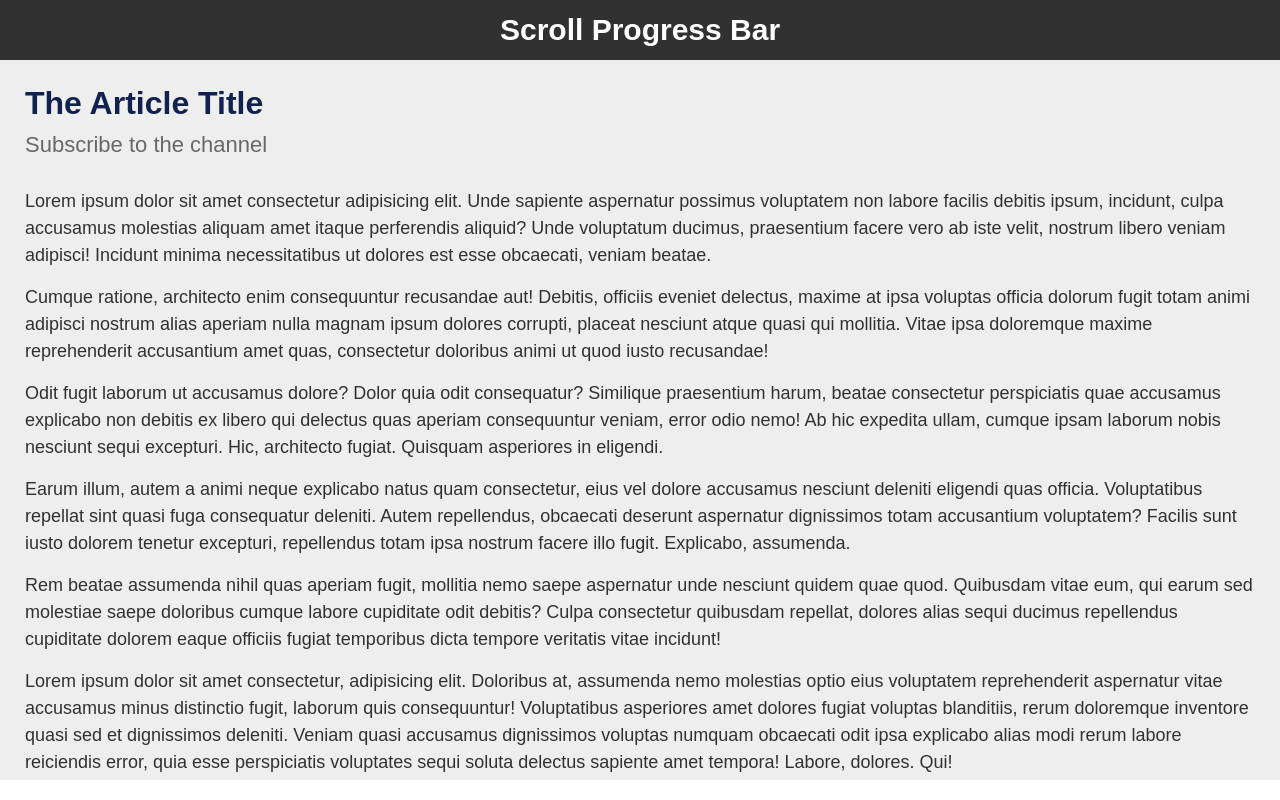
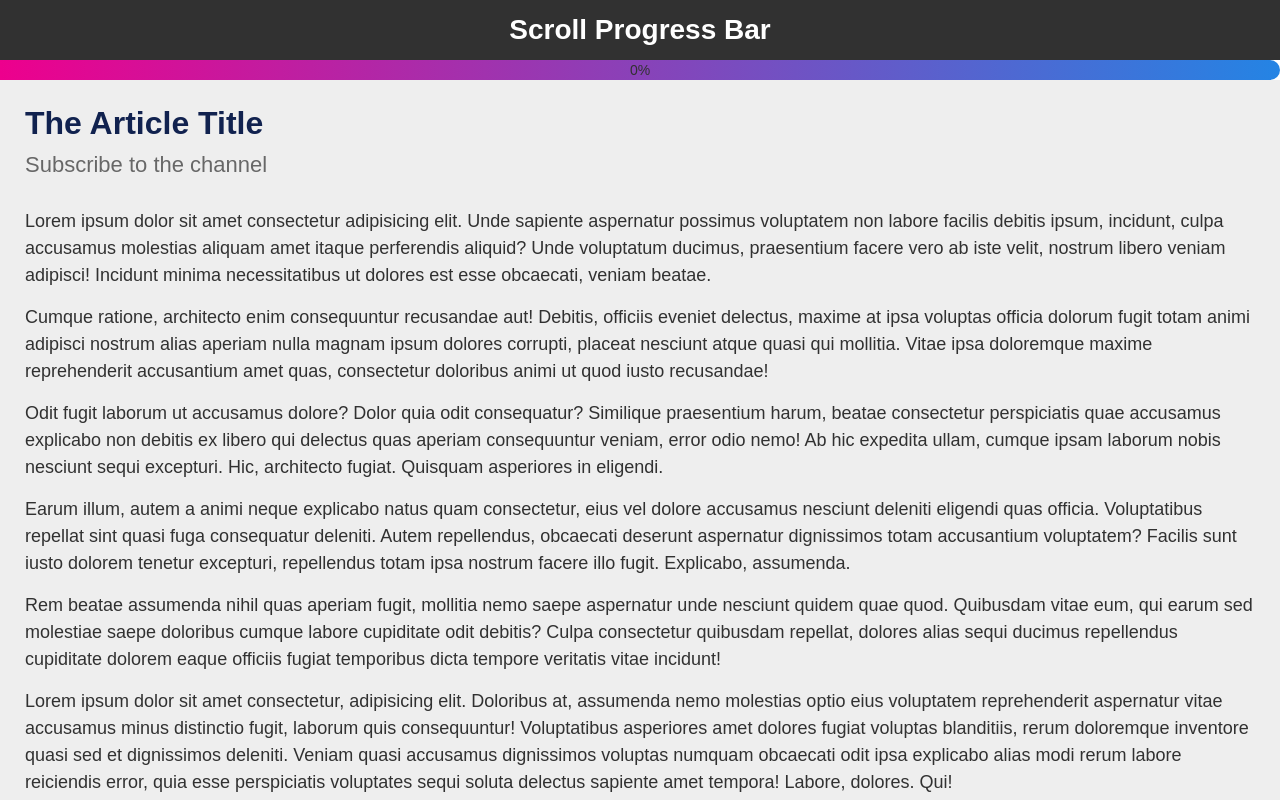
Before and after one commit to madhurabhujbal/Challenge31Days, a Vue app in the folder day9_scrollBar/progress_scrollbar/: page / in a window 1280 px wide. Built offline with nearby package versions, Linux system fonts and the light colour scheme.

Commit message:
Import progressbar component for display on screen

```diff
--- a/day9_scrollBar/progress_scrollbar/src/App.vue
+++ b/day9_scrollBar/progress_scrollbar/src/App.vue
@@ -4,6 +4,7 @@
       <header>
         <h1> Scroll Progress Bar </h1>
       </header>
+      <Progressbar />
       <Post />
     </main>
   </div>
@@ -11,10 +12,12 @@
 
 <script>
 import Post from './components/Post';
+import Progressbar from './components/Progressbar'
 
 export default {
   components: {
-    Post
+    Post,
+    Progressbar
   }
 }
 </script>
@@ -44,7 +47,7 @@ header {
 
 header h1 {
   color: #FFF;
-  font-size: 30px;
+  font-size: 28px;
   text-align: center;
 }
 
```
